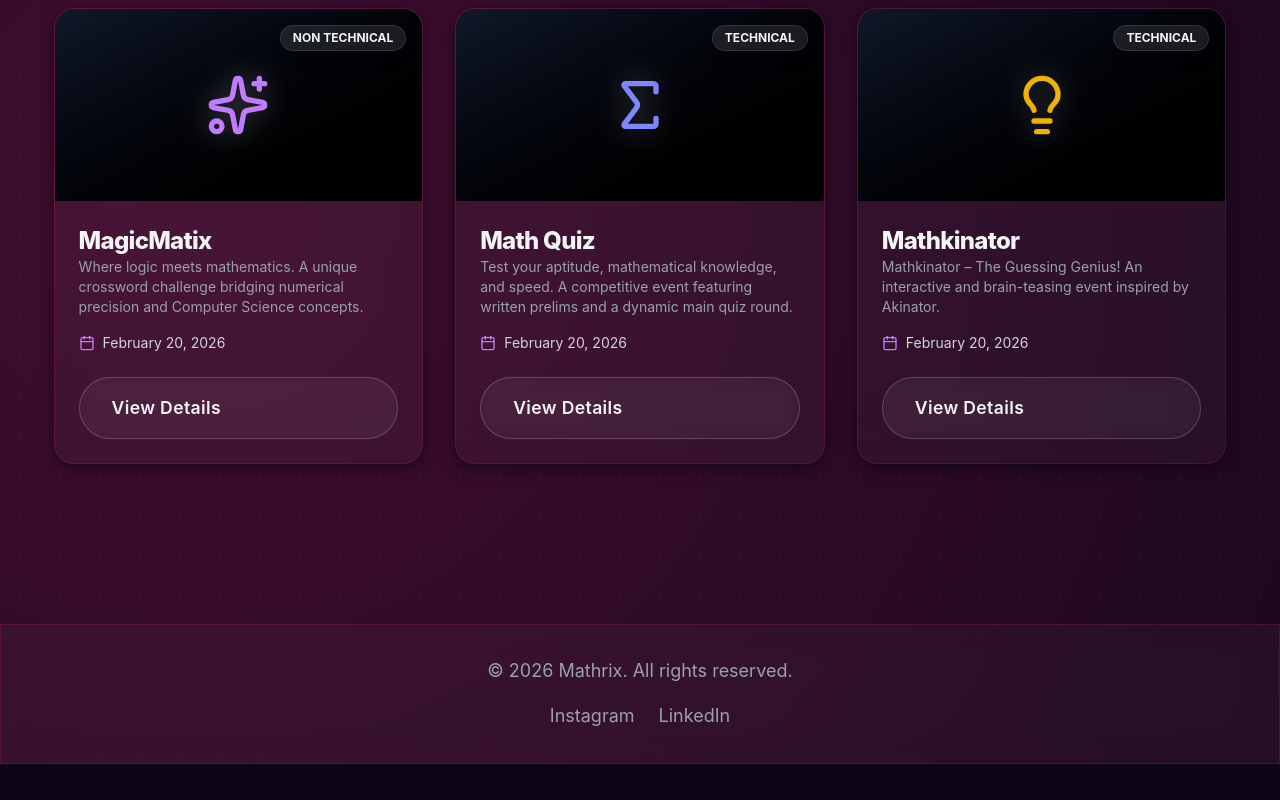
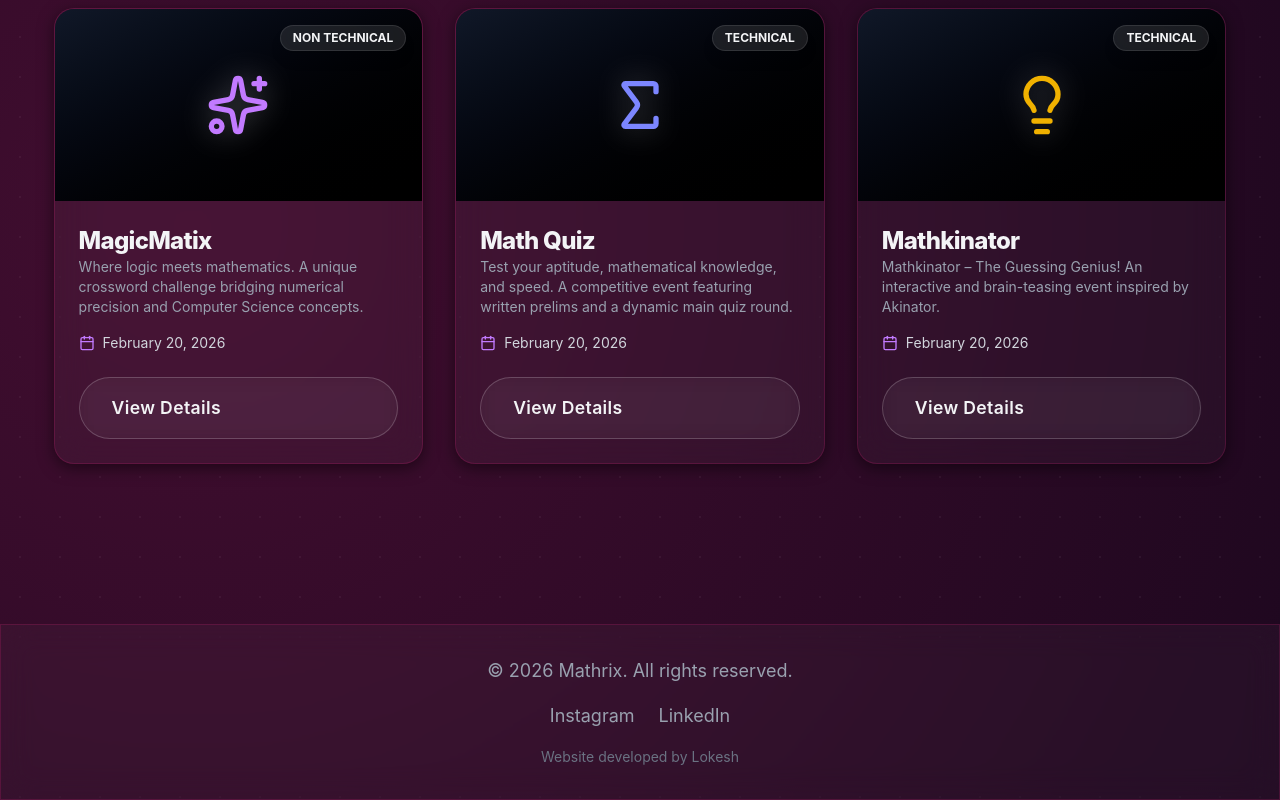
Before and after one commit to lokeshh29/mathrix-website-2026, a React (Vite) app in the folder frontend/: page / in a window 1280 px wide. Shown: the part 3023-3823 px from the top of the page. Before the commit the page ends 3787 px from the top, so only its background shows below. Built offline with nearby package versions, Linux system fonts and the light colour scheme; no server answers.

Commit message:
feat: add credits

```diff
--- a/frontend/src/components/Layout.jsx
+++ b/frontend/src/components/Layout.jsx
@@ -20,6 +20,7 @@
                         <a href="https://www.instagram.com/mathrix_official/" className="hover:text-purple-400 transition-colors">Instagram</a>
                         <a href="https://www.linkedin.com/company/mathrix-2025/" className="hover:text-purple-400 transition-colors">LinkedIn</a>
                     </div>
+                    <p className="mt-4 text-sm text-gray-500">Website developed by Lokesh</p>
 
                 </div>
             </footer>
```
